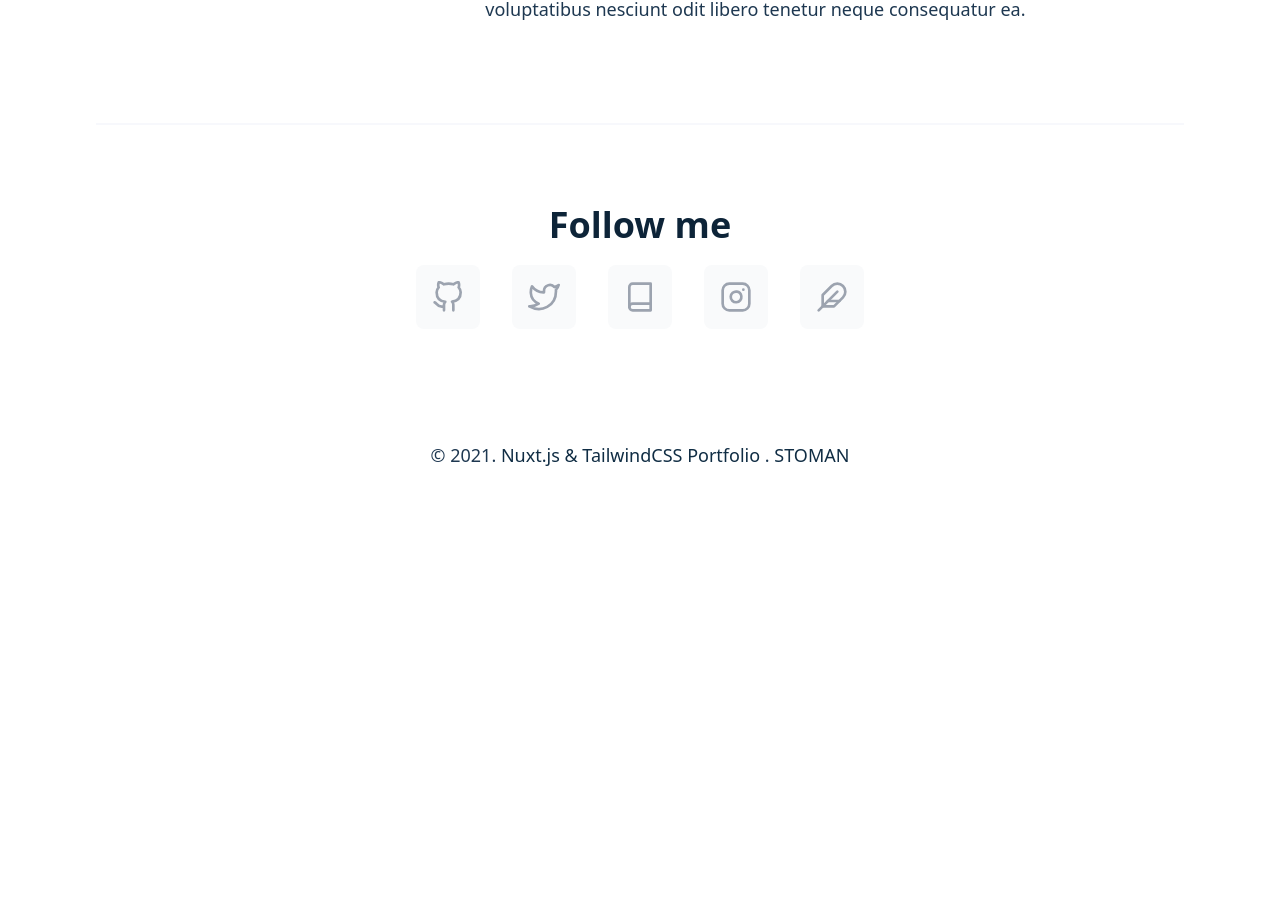
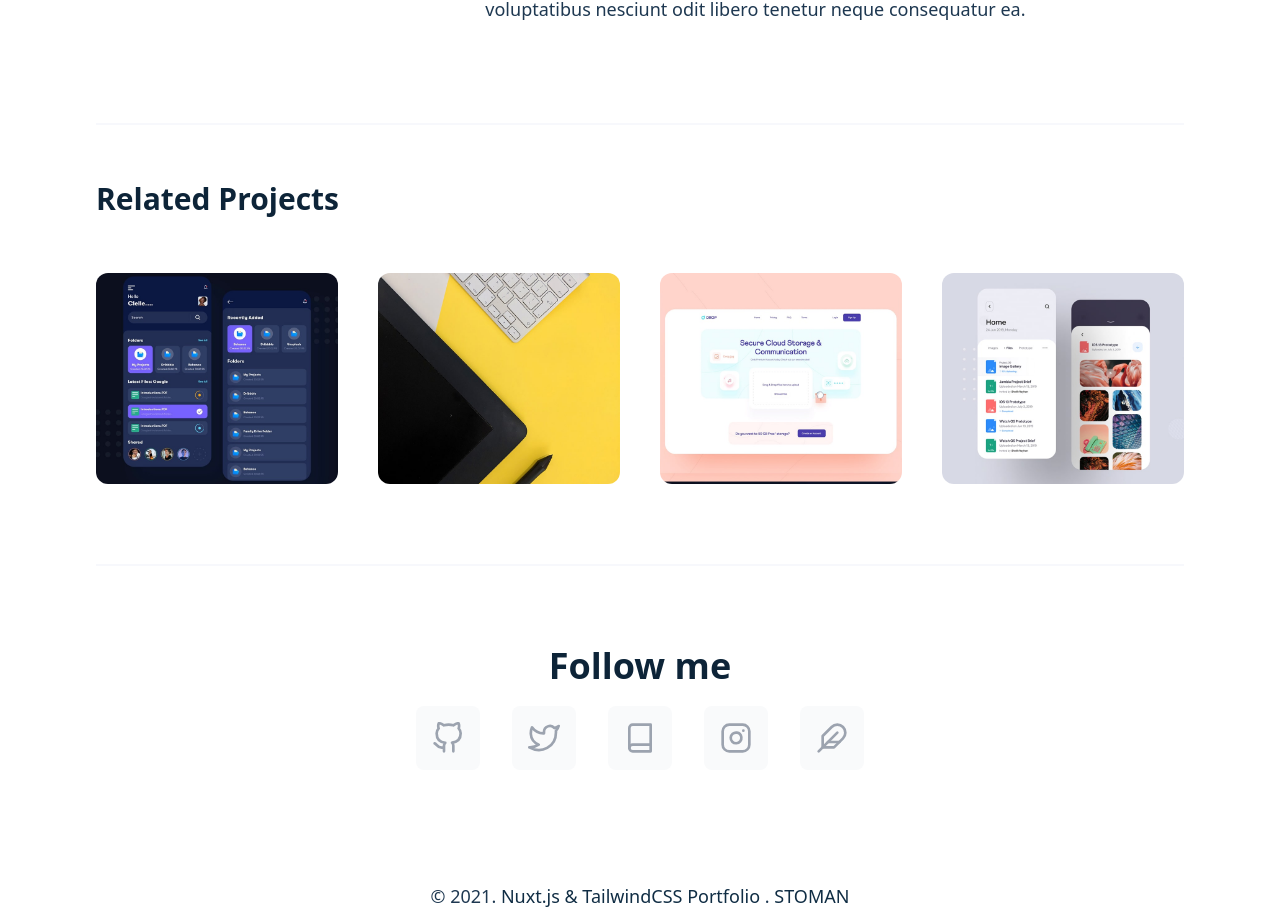
Before and after one commit to realstoman/nuxtjs-tailwindcss-portfolio, a Nuxt app: page /projects/260d1271-f1f2-4bc9-a5eb-05a89c8ccc99 in a window 1280 px wide. Shown: the part 1438-2358 px from the top of the page. Before the commit the page ends 1939 px from the top, so only its background shows below. Built offline with nearby package versions, Linux system fonts and the light colour scheme.

Commit message:
Add related projects

```diff
--- /dev/null
+++ b/components/ProjectRelatedProjects.vue
@@ -0,0 +1,70 @@
+<template>
+  <!-- Related projects -->
+  <div
+    class="
+      mt-10
+      pt-10
+      sm:pt-14 sm:mt-20
+      border-t-2 border-primary-light
+      dark:border-secondary-dark
+    "
+  >
+    <p
+      class="
+        text-primary-dark
+        dark:text-primary-light
+        text-3xl
+        font-bold
+        mb-10
+        sm:mb-14
+        text-left
+      "
+    >
+      {{ relatedProject.relatedProjectsHeading }}
+    </p>
+
+    <div class="grid grid-cols-1 sm:grid-cols-4 gap-10">
+      <div v-for="item in relatedProject.relatedProjects" :key="item.id">
+        <img
+          :src="item.img"
+          class="rounded-xl cursor-pointer"
+          :alt="item.title"
+        />
+      </div>
+    </div>
+  </div>
+</template>
+
+<script>
+export default {
+  data: () => {
+    return {
+      relatedProject: {
+        relatedProjectsHeading: "Related Projects",
+        relatedProjects: [
+          {
+            id: 1,
+            title: "Mobile UI",
+            img: require("@/static/images/mobile-project-1.jpg"),
+          },
+          {
+            id: 2,
+            title: "Web Application",
+            img: require("@/static/images/web-project-1.jpg"),
+          },
+          {
+            id: 3,
+            title: "UI Design",
+            img: require("@/static/images/ui-project-2.jpg"),
+          },
+          {
+            id: 4,
+            title: "Kabul Mobile App UI",
+            img: require("@/static/images/mobile-project-2.jpg"),
+          },
+        ],
+      },
+    };
+  },
+};
+</script>
--- a/pages/projects/_id.vue
+++ b/pages/projects/_id.vue
@@ -201,6 +201,9 @@
           </p>
         </div>
       </div>
+
+      <!-- Project related projects -->
+      <ProjectRelatedProjects />
     </div>
 
     <!-- Load not found components if no project found -->
```
